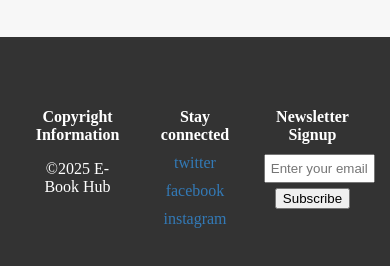
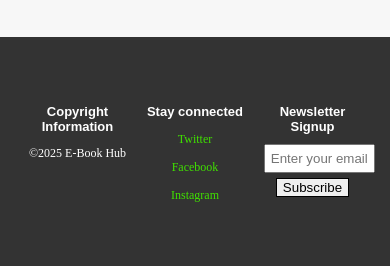
Before and after one commit to Buariadebola/ebook-hub, a plain HTML site: page home.html in a window 390 px wide. Shown: the part 510-776 px from the top of the page. Drawn offline with Linux system fonts and the light colour scheme.

Commit message:
Update home.html

```diff
--- a/home.html
+++ b/home.html
@@ -199,8 +199,20 @@ h1{
 	margin: 10px;
 }
 .footer-column h4{
+	font-family: Arial, Helvetica, sans-serif;
 	font-weight: bold;
 	margin-bottom: 10px;
+}
+@media only screen and (max-width:768px) {
+	.footer-column h4{
+		font-size: 13px;
+	}
+	.footer-column p{
+		font-size: 12px;
+	}
+	.footer-column a{
+		font-size: 12px;
+	}
 }
 .footer-column ul{
 	list-style: none;
@@ -212,10 +224,19 @@ h1{
 }
 .footer-column a{
 	text-decoration: none;
-	color: #337ab7;
+	color: rgb(64, 225, 0);
 }
 .footer-column input{
 	margin-bottom: 5px;
+}
+.footer-column a:hover{
+	color: white;
+}
+.footer-column button{
+	border: 1px solid black;
+}
+.footer-column button:hover{
+	background-color: rgb(28, 169, 0);
 }
 .hero-container1{
 	width: 26%;
@@ -350,9 +371,9 @@ h1{
 				<div class="footer-column">
 					<h4>Stay connected</h4>
 					<ul>
-						<li><a href="" >twitter</a></li>
-						<li><a href="">facebook</a></li>
-						<li><a href="">instagram</a></li>
+						<li><a href="" >Twitter</a></li>
+						<li><a href="">Facebook</a></li>
+						<li><a href="">Instagram</a></li>
 					</ul>
 				</div>
 				<div class="footer-column">
```
